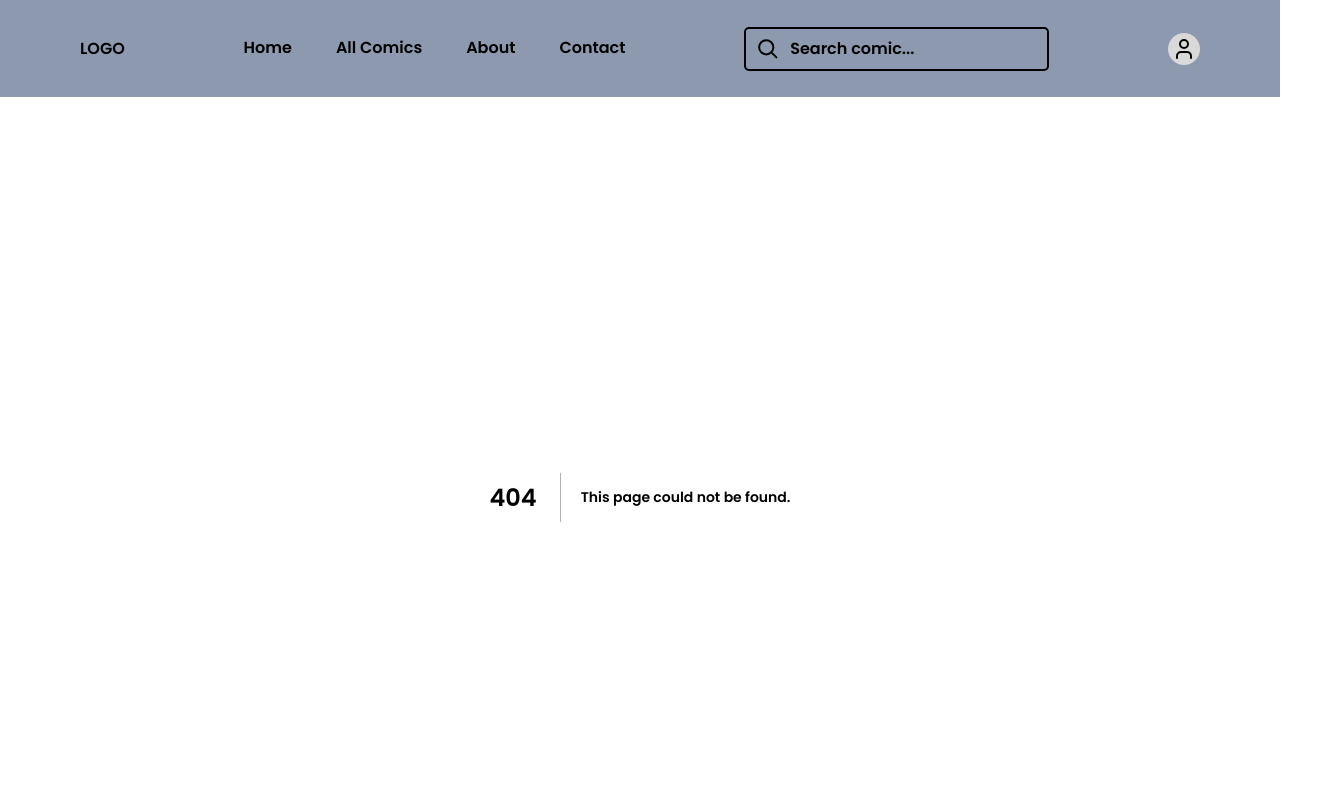
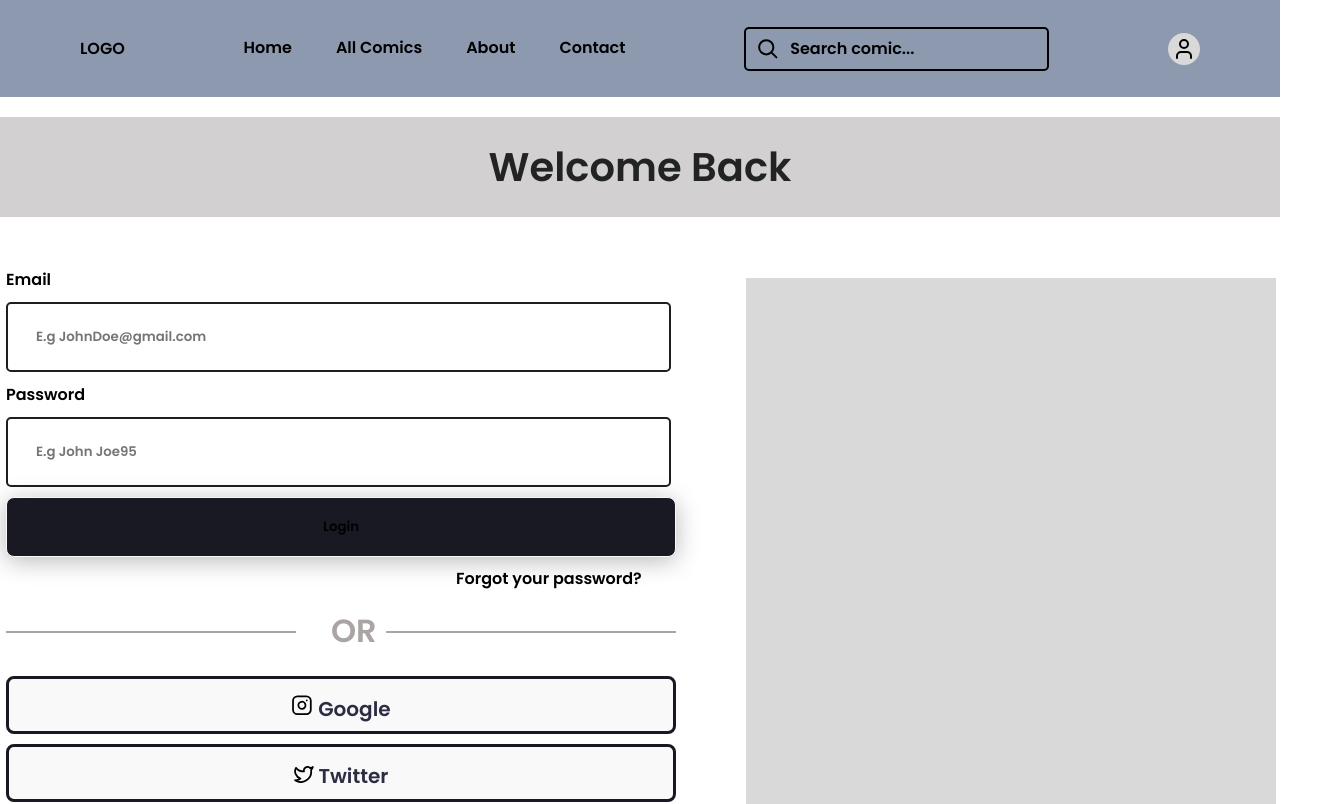
Before and after one commit to Worldwide-Talented-Fellows/comicverse, a Next.js app: page /signIn in a window 1280 px wide. Before the commit this address had no page. Shown: the top 804 px of the page, 1336 px wide, since content can reach past the window. Built offline with nearby package versions, Linux system fonts and the light colour scheme.

Commit message:
finished with the sign In UI

```diff
--- /dev/null
+++ b/pages/signIn/index.js
@@ -0,0 +1,62 @@
+import React from 'react';
+import styles from '../../styles/signIn/signIn.module.css';
+
+import FacebookIcon from '../../public/assets/contact_page/FacebookSVG';
+import GoogleIcon from '../../public/assets/contact_page/InstagramSVG';
+import TwitterIcon from '../../public/assets/contact_page/TwitterSVG';
+
+const SignInPage = () => {
+    return (
+        <div className={styles.container}>
+            <h2 className={styles.header}>Welcome Back</h2>
+            <div className={styles.wrapper}>
+                <div className={styles.login_Form}>
+                    <label htmlFor="">Email</label>
+                    <input
+                        type="text"
+                        className={styles.form_Input}
+                        placeholder="E.g JohnDoe@gmail.com"
+                    />
+                    <label htmlFor="">Password</label>
+                    <input
+                        type="text"
+                        placeholder="E.g John Joe95"
+                        className={styles.form_Input}
+                    />
+                    <button className={styles.login_btn}>Login</button>
+                    <a href="#" className={styles.form_forgotPassword}>
+                        Forgot your password?
+                    </a>
+
+                    <div className={styles.form_alt}>
+                        <div className={styles.form_line1}></div>
+                        <span className={styles.form_or}>OR</span>
+                        <div className={styles.form_line2}></div>
+                    </div>
+                    <button className={styles.social_btn}>
+                        <GoogleIcon /> <span>Google</span>
+                    </button>
+                    <button className={styles.social_btn}>
+                        <TwitterIcon /> <span>Twitter</span>
+                    </button>
+                    <button className={styles.social_btn}>
+                        <FacebookIcon />
+                        <span>Facebook</span>
+                    </button>
+                    <p className={styles.create_account}>
+                        <span>Dont have an account yet?</span>
+                        <a href="#">Register here</a>
+                    </p>
+                </div>
+
+                <div className={styles.login_image}>
+                    <div className={styles.image}>
+                        {/* <div className={styles.line1}></div> */}
+                    </div>
+                </div>
+            </div>
+        </div>
+    );
+};
+
+export default SignInPage;
--- /dev/null
+++ b/styles/signIn/signIn.module.css
@@ -0,0 +1,143 @@
+.container {
+    font-family: 'Poppins';
+    font-style: normal;
+    display: flex;
+    justify-content: center;
+    align-items: center;
+    flex-direction: column;
+    /* margin: 0px 0px 50px 0px; */
+    width: 100vw;
+    background: white;
+}
+.header {
+    padding: 20px 48px;
+    width: 100vw;
+    height: 100px;
+    font-weight: 600;
+    font-size: 40px;
+    line-height: 60px;
+    text-align: center;
+    color: #222424;
+    text-align: center;
+    background: #D2D0D0;
+    margin-top: 20px;
+}
+.wrapper {
+    display: flex;
+    justify-content: space-between;
+}
+.login_Form {
+    flex: 1;
+    display: flex;
+    flex-direction: column;
+    gap: 10px;
+    margin-top: 30px;
+    margin-left: 42px;
+    width: 700px;
+    padding: 20px;
+}
+.login_btn {
+    width: 670px;
+    height: 60px;
+    left: 40px;
+    top: 525px;
+    /* Black */
+    background: #181923;
+    /* White */
+    border: 1px solid #F9F9F9;
+    box-shadow: 0px 4px 24px rgba(0, 0, 0, 0.28);
+    border-radius: 8px;
+}
+.form_Input{
+    padding: 16px 28px;
+    gap: 33px;
+    background: #FFFFFF;
+    border: 2px solid #1E1E1E;
+    border-radius: 5px;
+    width: 665.33px;
+    height: 70px;
+}
+.form_forgotPassword {
+    font-weight: 400;
+    font-size: 16px;
+    line-height: 24px;
+    margin-left: 450px;
+}
+
+.form_alt{
+    display: flex;
+    margin: 30px 0px 35px 0px;
+    justify-content: space-between;
+    width: 670px;
+    height: 0px;
+    gap: 10px;
+
+}
+.form_line1, .form_line2 {
+    width: 290px;
+    height: 0px;
+    border: 1px solid #AAA4A4;
+}
+
+.form_or {
+    font-weight: 500;
+    font-size: 32px;
+    line-height: 40px;
+    display: flex;
+    align-items: center;
+    color: #AAA4A4;
+    align-items: center;
+    width: 20px;
+}
+
+.social_btn {
+    gap: 10px;
+    background: #F9F9F9;
+    border: 3px solid #181923;
+    border-radius: 8px;
+    padding: 15px 60px;
+    font-weight: 600;
+    font-size: 20px;
+    line-height: 28px;
+    width: 670px;
+    height: 58px;
+    border: 3px solid #181923;
+    border-radius: 8px;
+    color: #2B2D42;
+}
+.create_account {
+    display: flex;
+    justify-content: center;
+    font-weight: 400;
+    font-size: 16px;
+    line-height: 24px;
+    margin-top: 20px;
+    gap: 10px;
+}
+.create_account > a {
+    font-weight: 400;
+    font: 20px;
+    color: #545559;
+}
+.login_image {
+    display: flex;
+    justify-content: center;
+    align-items: center;
+    flex: 2;
+    width: 650px;
+}
+.image {
+    height: 605px;
+    width: 530px;
+    background: #D9D9D9;
+    position: relative;
+}
+/* .line1 {
+        width: 798.32px;
+        height: 0px;
+        left: 868px;
+        top: 932px;
+
+        border: 1px solid #000000;
+        transform: rotate(-48.4deg);
+} */
```
